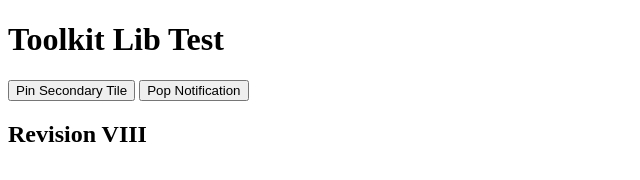
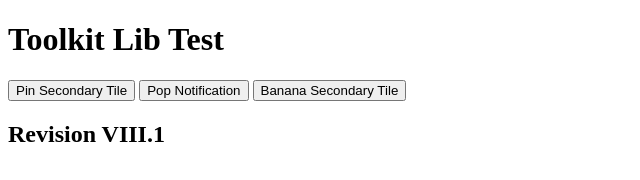
Before and after one commit to bixybixy2/tilelibtest, a plain HTML site: page index.html in a window 1280 px wide. Shown: the whole page, without its empty margins (0-640 px from the left). Drawn offline with Linux system fonts and the light colour scheme.

Commit message:
Revision 7.1: Added Banana Button

```diff
--- a/index.html
+++ b/index.html
@@ -14,7 +14,8 @@
 
         <button onclick="PinSecondaryTile()">Pin Secondary Tile</button>
         <button onclick="PopNotification()">Pop Notification</button>
+        <button onclick="updateSecondaryTile()">Banana Secondary Tile</button>
 
-        <h2>Revision VIII</h2>
+        <h2>Revision VIII.1</h2>
     </body>
 </html>
```
